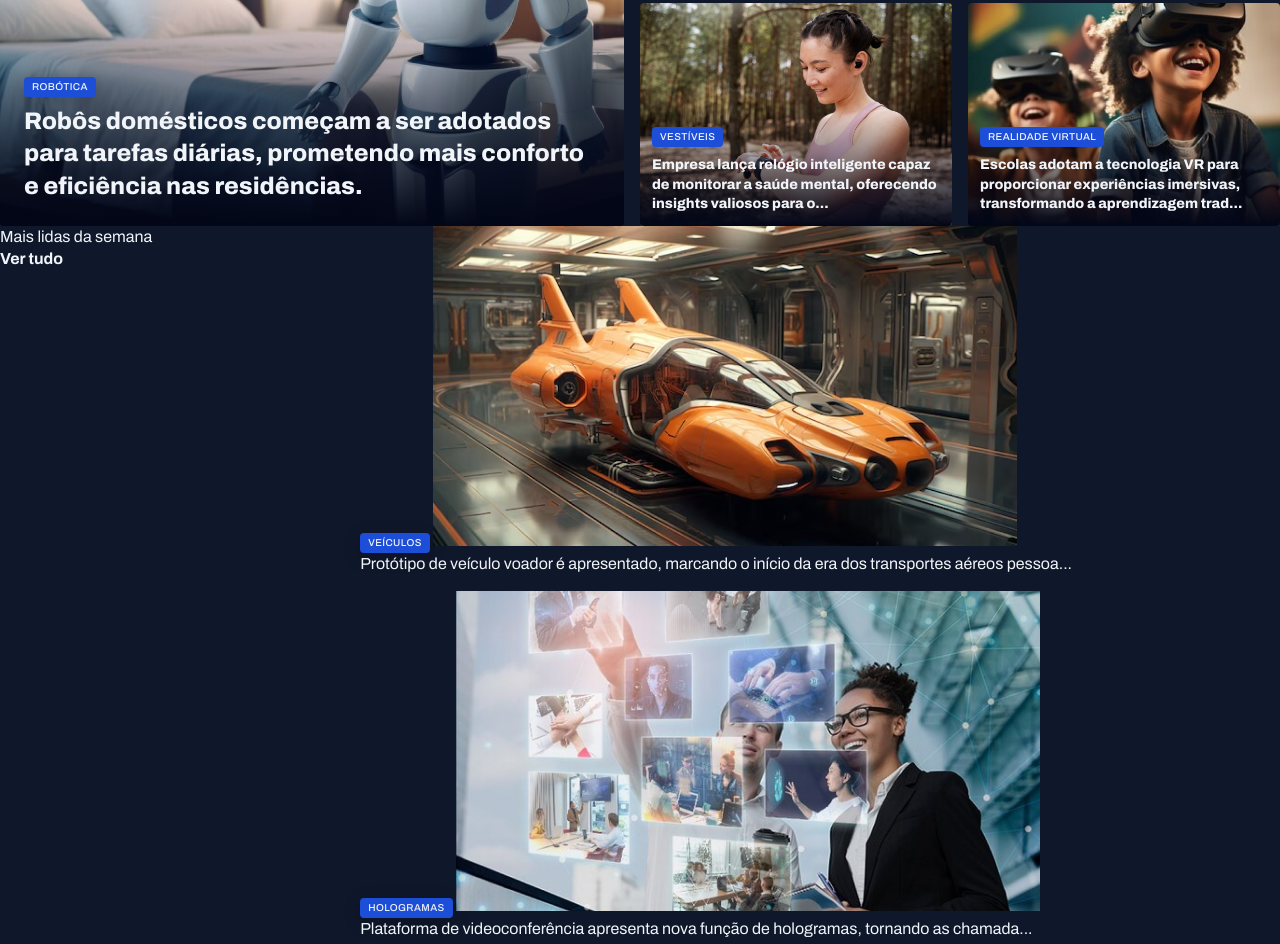
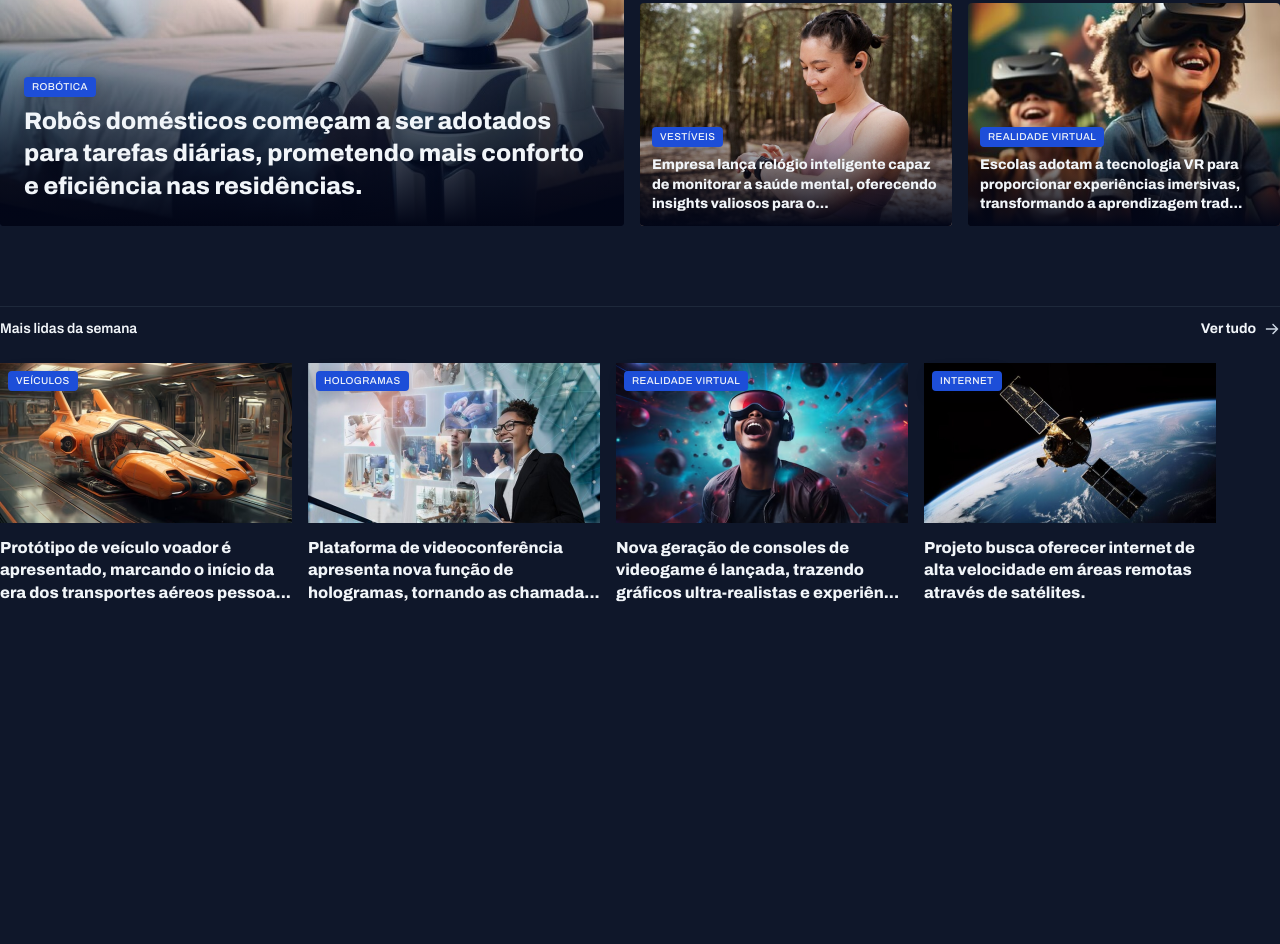
Before and after one commit to mateushdsouza/projeto-portal-de-noticias, a plain HTML site: page index.html in a window 1280 px wide. Shown: the part 487-1431 px from the top of the page. After the commit the page ends 1123 px from the top, so only its background shows below. Drawn offline with Linux system fonts and the light colour scheme.

Commit message:
aplicando estilos na secao mais lidas da semana

```diff
--- a/index.html
+++ b/index.html
@@ -103,8 +103,8 @@
       </div>
     </section>
 
-    <section id="weekly" class="grid grid-flow-col">
-      <header>
+    <section id="weekly">
+      <header class="grid grid-flow-col">
         <h3>Mais lidas da semana</h3>
         <a href="#" class="grid grid-flow-col">
           <strong>Ver tudo</strong>
--- a/styles/global.css
+++ b/styles/global.css
@@ -52,6 +52,7 @@ img {
 
 main {
   margin-top: 40px;
+  gap: 80px;
 }
 
 .content-tag {
--- a/styles/sections.css
+++ b/styles/sections.css
@@ -1,3 +1,25 @@
+section header {
+  border-top: 1px solid var(--stroke-color);
+  padding-block: 12px 24px;
+  font: var(--text-span);
+
+  a {
+    justify-self: end;
+    align-items: center;
+    gap: 8px;
+
+    span {
+      background-image: url(../assets/icons/ArrowRight.svg);
+      width: 16px;
+      height: 16px;
+    }
+
+    &:hover span {
+      background-image: url(../assets/icons/ArrowRight-hover.svg);
+    }
+  }
+}
+
 #featured {
   img {
     height: 100%;
@@ -16,6 +38,7 @@
       top: 50%;
       background: linear-gradient(180deg, transparent 0%, #020617 100%);
     }
+
     figcaption {
       position: absolute;
       bottom: 0;
@@ -32,3 +55,30 @@
     }
   }
 }
+
+#weekly {
+
+  &>div {
+    grid-template-columns: repeat(4, 292px);
+  }
+
+  img {
+    height: 160px;
+  }
+
+  figure {
+    position: relative;
+
+    .content-tag {
+      position: absolute;
+      top: 8px;
+      left: 8px;
+    }
+
+    p {
+      margin-top: 8px;
+      font-weight: 800;
+    }
+  }
+
+}
```
